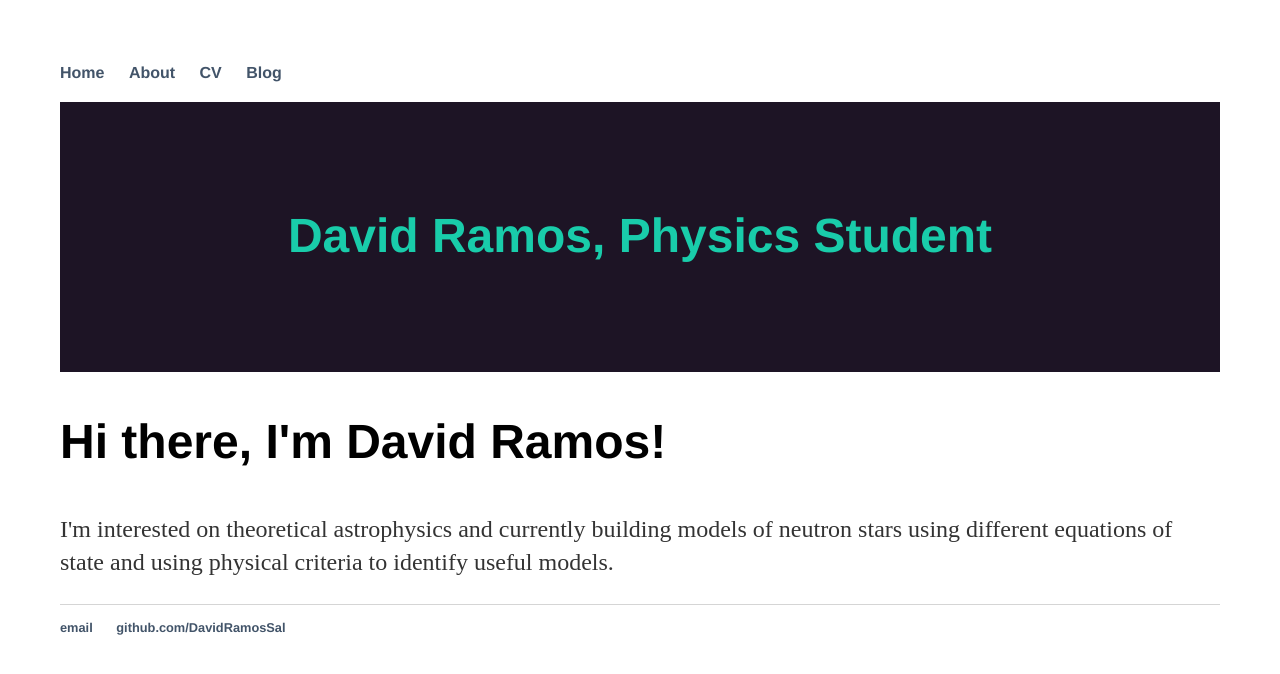
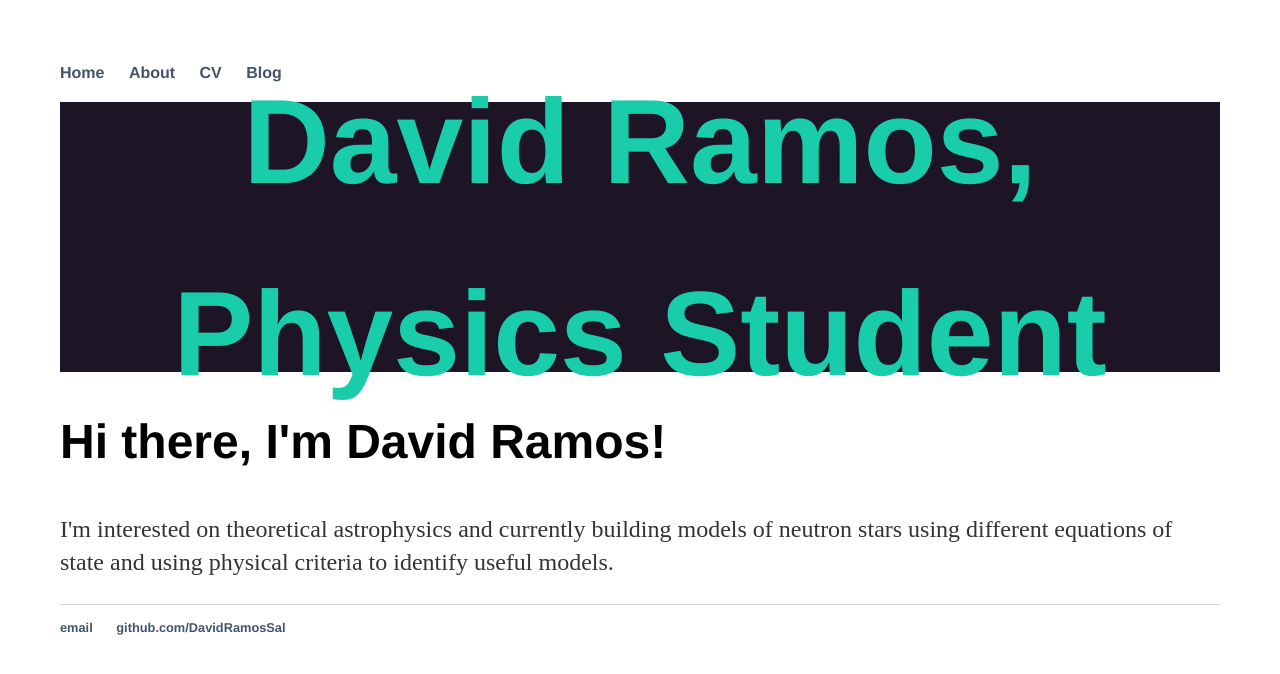
Before and after one commit to DavidRamosSal/DavidRamosSal.github.io, a Jekyll site: the page built from index.html, in a window 1280 px wide. Shown: the top 674 px of the page. Built offline with Jekyll 4.4.1, drawn with Linux system fonts in a browser that asks for light colours.

Commit message:
Update main.css

```diff
--- a/css/main.css
+++ b/css/main.css
@@ -20,6 +20,7 @@ a {
 a1 {
     text-decoration: none;
     color: #19CCAA;
+    font-size: 2.5em
 }
 a:hover {
     text-decoration: underline;
```
